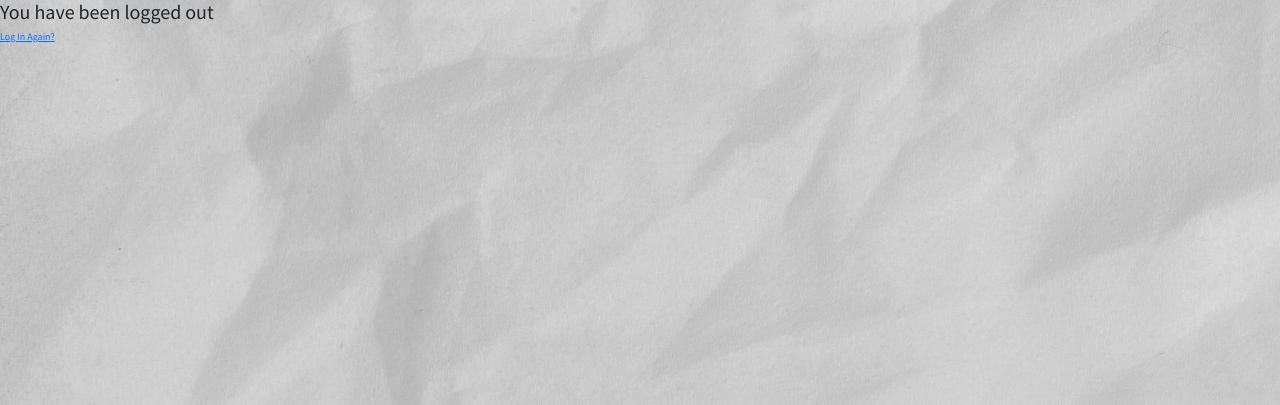
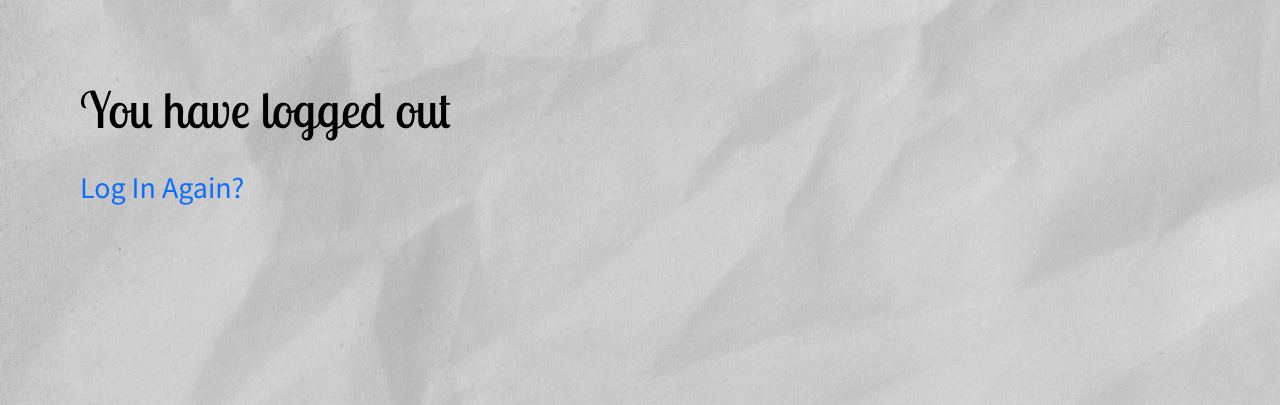
Before and after one commit to lcunnin/django-journalapp, a Django app: page /logout/ in a window 1280 px wide. Shown: the part 35-440 px from the top of the page. Run offline with Django 3.2, Linux system fonts and the light colour scheme; some libraries are stand-ins or nearby versions.

Commit message:
updated links

```diff
--- a/entries/static/base/css/style.css
+++ b/entries/static/base/css/style.css
@@ -16,16 +16,18 @@ html {
 
 h1, h4 {
     font-family: 'Lobster Two', cursive;
+    margin-top: 20px;
+    padding: 20px 20px 20px 40px;
 }
 
 h1 {
-    font-size: 5em;
+    font-size: 5rem;
     text-decoration: none;
     color: black;
 }
 
 h4 {
-    font-size: 2em;
+    font-size: 2rem;
     text-decoration: none;
     margin-bottom: 15px;
 }
@@ -36,37 +38,53 @@ body {
     background-size: 100% auto;
 }
 
-.header-container {
-    margin-top: 20px;
-    margin-bottom: 20px;
+.welcome-container {
     padding: 20px 20px 20px 40px;
+    font-size: 2em;
 }
+
+.get-started-link, .new-entry-link button{
+    margin-top: 15px;
+    padding: 20px 20px 20px 20px;
+    font-size: 20pt;
+    text-decoration: none;
+}
+
 
 .home-container {
     padding: 20px 20px 20px 20px;
 }
 
 .journal-description {
+    margin-left: 20px;
     padding: 20px 20px 20px 20px;
     font-size: 20pt;
 }
 
+.get-started-link button {
+    margin-top: 20px;
+    padding: 5px 10px 5px 10px;
+    font-size: 15pt;
+}
+
 .new-entry-field {
-    padding: 0px 20px 20px 40px;
+    padding: 20px 20px 20px 40px;
 }
 
 .old-entry-container {
-    padding: 0px 20px 20px 20px;
+    padding: 20px 10px 20px 10px;
     font-size: 15pt;
 }
 
-.button {
-    background-color: linear-gradient(to right, #00d2ff 0%, #3a7bd5 51%, #00d2ff 100%);
-    margin-left: 20px;
-    font-size: 15pt;
+.logout {
+    margin-top: 20px;
+    padding: 20px 20px 20px 40px;
+}
+
+.login-again {
+    margin-top: 50px;
+    margin-left: 30px;
+    padding: 20px 10px 20px 10px;
+    font-size: 3rem;
     text-decoration: none;
- }
-
- .button:hover {
-     background-position: right center;
- }
+}
--- a/entries/templates/base.html
+++ b/entries/templates/base.html
@@ -9,10 +9,10 @@
     <title>Journal</title>
     <!-- CSS only -->
     <link href="https://cdn.jsdelivr.net/npm/bootstrap@5.0.1/dist/css/bootstrap.min.css" rel="stylesheet" integrity="sha384-+0n0xVW2eSR5OomGNYDnhzAbDsOXxcvSN1TPprVMTNDbiYZCxYbOOl7+AMvyTG2x" crossorigin="anonymous">
-    <link rel="stylesheet" type="text/css" href="{% static 'base/css/style.css' %}">
     <link rel="preconnect" href="https://fonts.gstatic.com">
     <link rel="preconnect" href="https://fonts.gstatic.com">
     <link href="https://fonts.googleapis.com/css2?family=Lobster+Two&family=Source+Sans+Pro&display=swap" rel="stylesheet">
+    <link rel="stylesheet" type="text/css" href="{% static 'base/css/style.css' %}">
 </head>
 <body>
     <!-- https://stackoverflow.com/questions/39639264/django-highlight-current-page-in-navbar -->
--- a/entries/templates/users/logout.html
+++ b/entries/templates/users/logout.html
@@ -4,8 +4,10 @@
 {% block content %}
 
 {% block body %}
-    <h2>You have been logged out</h2>
-      <a href="{% url 'login' %}">Log In Again?</a>
+  <div class="logout">
+    <h1>You have logged out</h1>
+      <a class="login-again" href="{% url 'login' %}">Log In Again?</a>
+    </div>
 {% endblock body %}
 
 {% endblock %}
--- a/entries/views.py
+++ b/entries/views.py
@@ -14,7 +14,7 @@ def register(request):
             form.save()
             username = form.cleaned_data.get('username')
             messages.success(request, f'Account created for {username}!')
-            return redirect('home')
+            return redirect('entries/home.html')
     else:
         form = UserCreationForm()
     return render(request, 'users/register.html', {'form': form})
```
Also changed, not shown: entries/templates/entries/home.html (+7 -7 lines), db.sqlite3.
